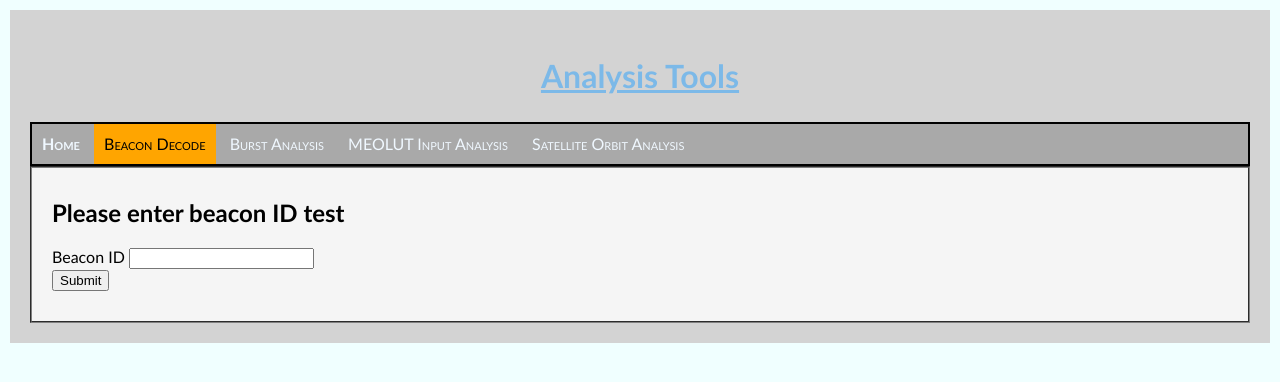
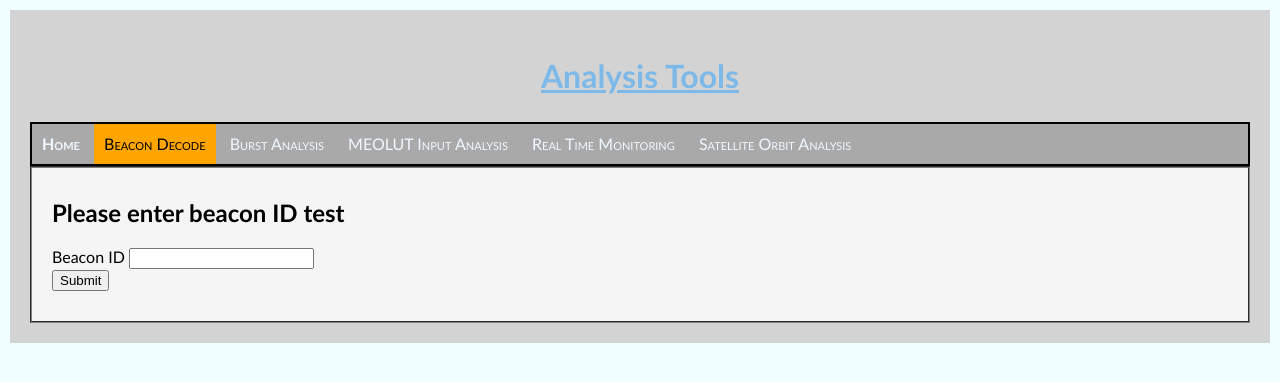
Before and after one commit to jrreich/MEO_Analysis_HTML_Interface, a Flask app: page /beacon in a window 1280 px wide. Shown: the top 382 px of the page. Run offline with Flask 2, Linux system fonts and the light colour scheme.

Commit message:
added real time monitoring to most of the page's nav bars

```diff
--- a/templates/BeaconDecoded.html
+++ b/templates/BeaconDecoded.html
@@ -20,6 +20,7 @@
             <a href="/beacon" class="active">Beacon Decode</a>
             <a href="/rawburst">Burst Analysis</a>
             <a href="/MEOInputAnalysis">MEOLUT Input Analysis</a>
+            <a href="/RealTimeMonitor">Real Time Monitoring</a>
             <a href="#">Satellite Orbit Analysis</a>
         </nav>
         <section class="content">
--- a/templates/BeaconDecoder3.html
+++ b/templates/BeaconDecoder3.html
@@ -5,7 +5,6 @@
     <meta charset="utf-8" />
     <meta name="viewport" content="width=device-width, initial-scale=1">
     <title>SARSAT Analysis App</title>
-
     <link rel="stylesheet" type="text/css" href="{{ url_for('static',filename='styles/mystylesheet3.css') }}">
     <!--<link rel="stylesheet" type="text/css" href='styles/mystylesheet3.css'> -->
 </head>
@@ -21,6 +20,7 @@
             <a href="/beacon" class="active">Beacon Decode</a>
             <a href="/rawburst">Burst Analysis</a>
             <a href="/MEOInputAnalysis">MEOLUT Input Analysis</a>
+            <a href="/RealTimeMonitor">Real Time Monitoring</a>
             <a href="#">Satellite Orbit Analysis</a>
         </nav>
         <section class="content" id="inputbeacon">
--- a/templates/BurstAnalysisForm.html
+++ b/templates/BurstAnalysisForm.html
@@ -21,6 +21,7 @@
             <a href="/beacon">Beacon Decode</a>
             <a href="/rawburst" class="active">Burst Analysis</a>
             <a href="/MEOInputAnalysis">MEOLUT Input Analysis</a>
+            <a href="/RealTimeMonitor">Real Time Monitoring</a>
             <a href="#">Satellite Orbit Analysis</a>
         </nav>
         <section class="content form" id="RawAnalyzer">
```
